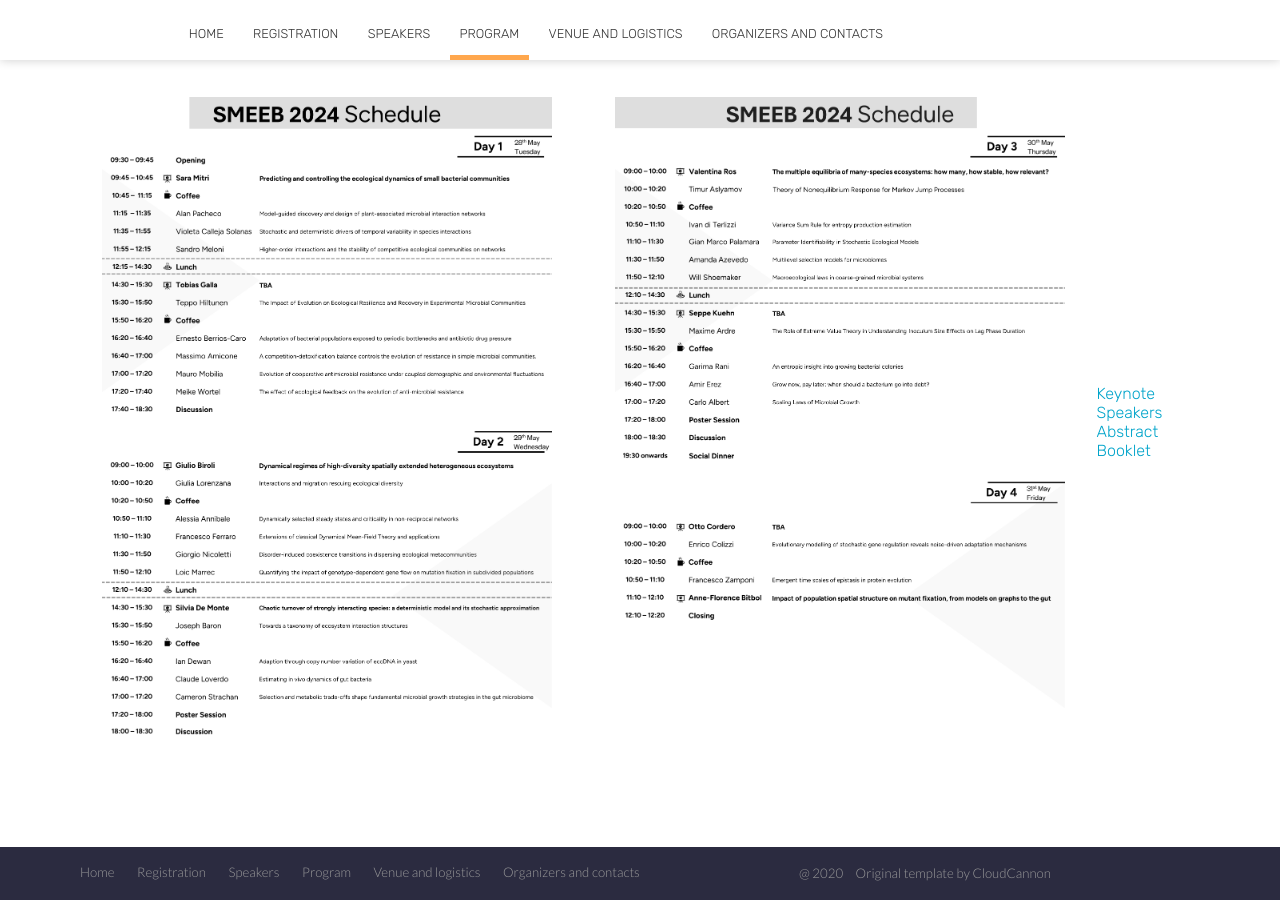
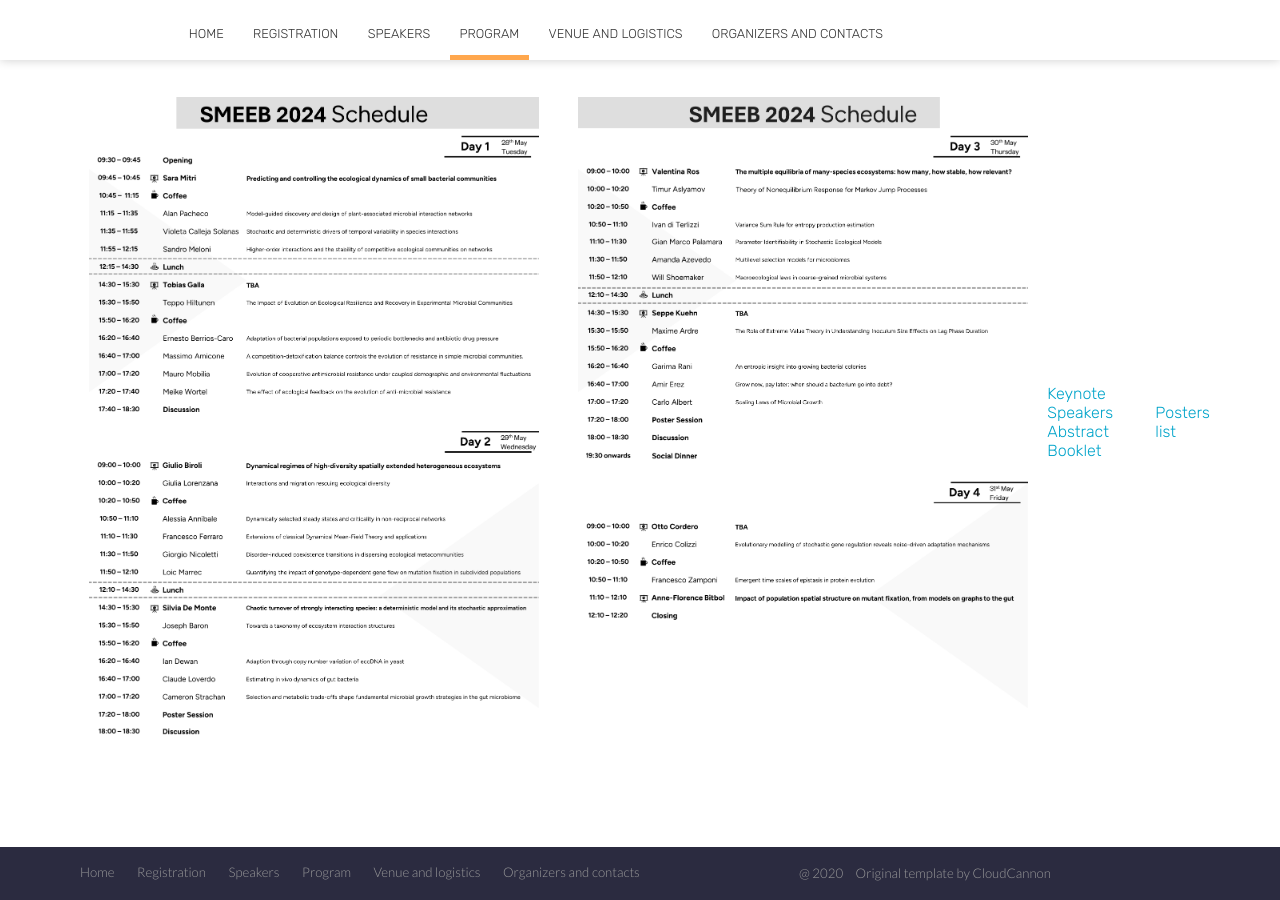
Before and after one commit to liphlab/SMEEB2024, a Jekyll site: the page built from program.html, in a window 1280 px wide and 900 px high, scrolled down 2089 px. Built offline with Jekyll 4.4.1, drawn with Linux system fonts in a browser that asks for light colours; nearby versions of some CDN libraries.

Commit message:
uploaded posters list

```diff
--- a/program.html
+++ b/program.html
@@ -41,8 +41,8 @@
       <div class="image-container">
          <img class="editable" src="/SMEEB2024/files/smeeb_schedule_nice_2.png" alt="" class="responsive-image"/>
       </div>
-      <a href="/SMEEB2024/files/Keynote_Abstract_Booklet.pdf" target="blank">Keynote Speakers Abstract Booklet</a>
-
+      <a href="/SMEEB2024/files/Keynote_Abstract_Booklet.pdf" target="blank">Keynote Speakers Abstract Booklet</a><br>
+      <a href="/SMEEB2024/files/Posters_list.pdf" target="blank">Posters list</a>
 	</div>
 </section>
 
```
Also changed, not shown: 1 other file.
